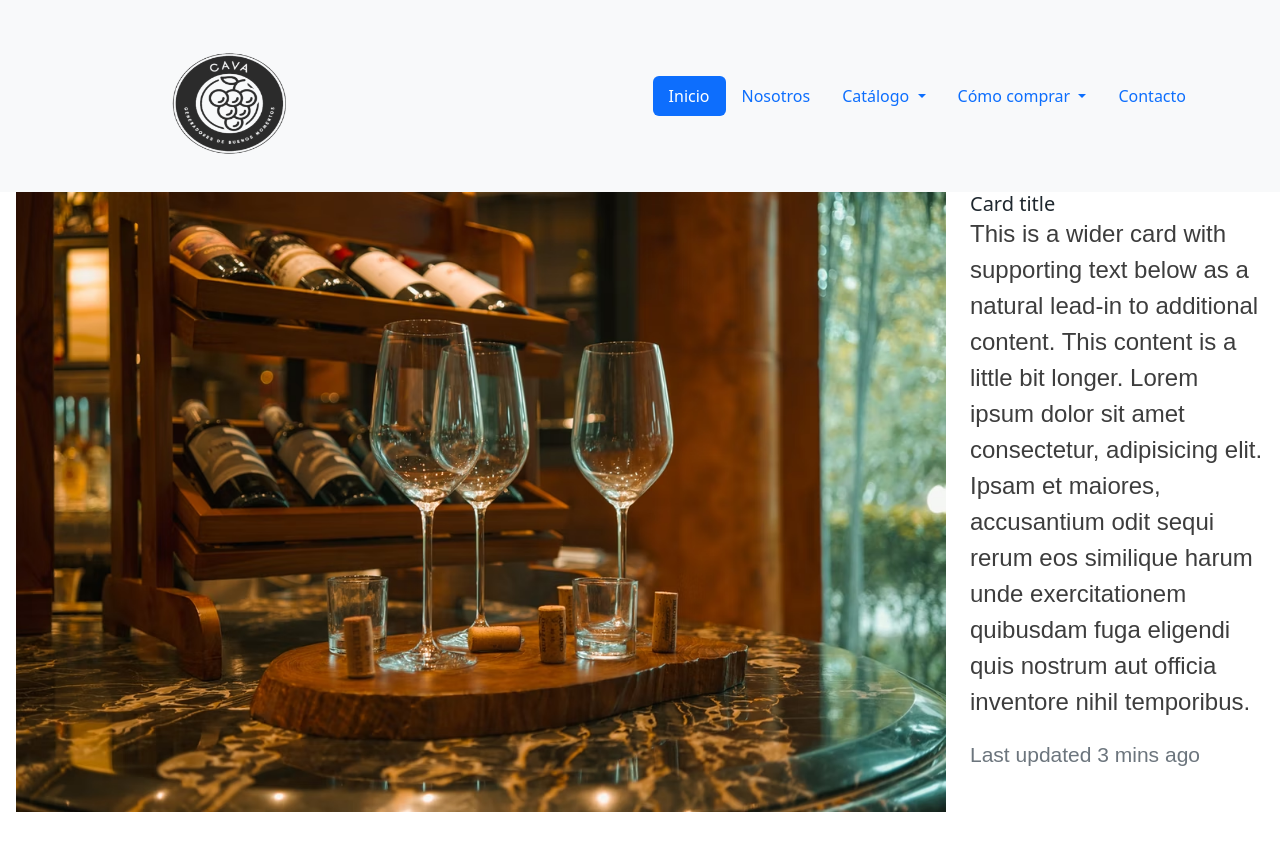
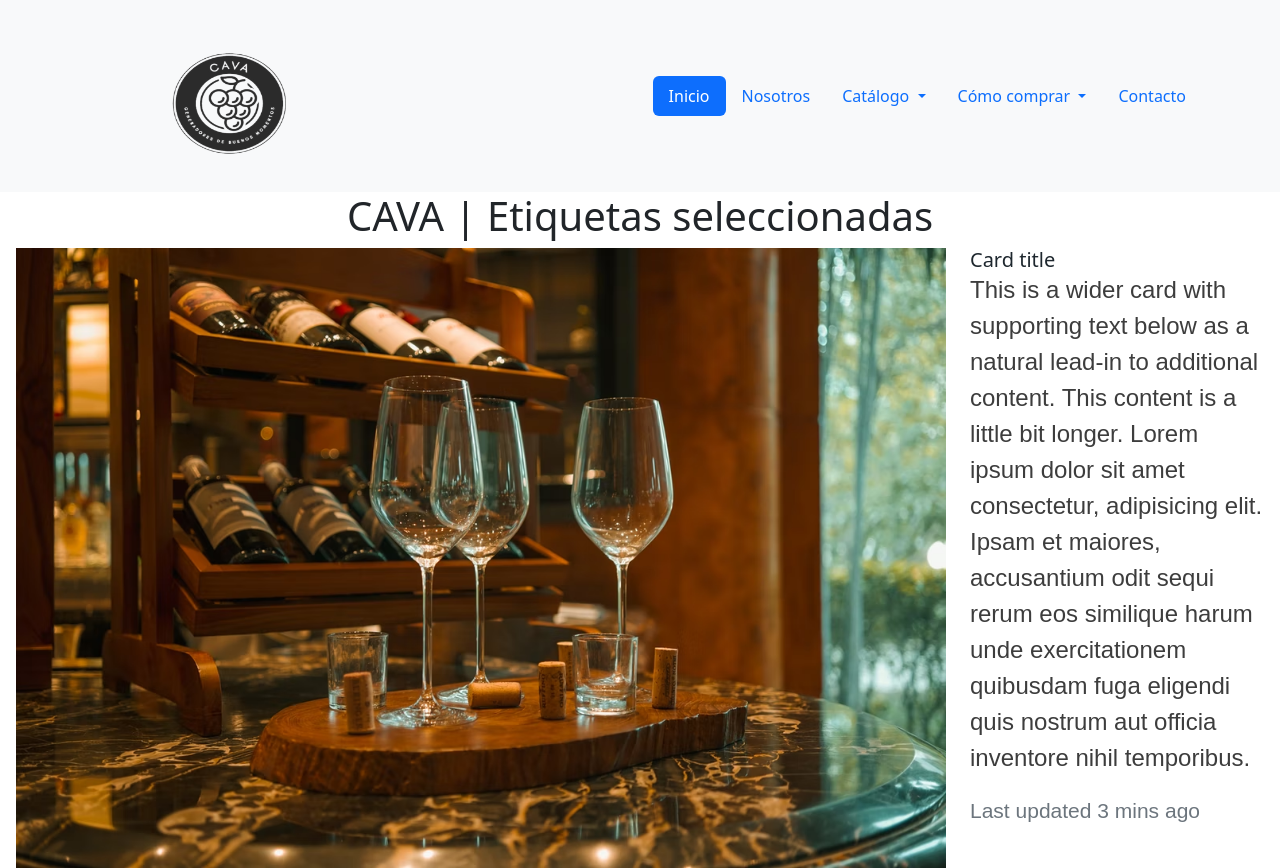
Before and after one commit to xmarzzi/practica, a plain HTML site: page index.html in a window 1280 px wide. Shown: the top 868 px of the page. Drawn offline with nearby package versions, Linux system fonts and the light colour scheme; a web font is replaced by a local one.

Commit message:
trabajando en los SEO

```diff
--- a/index.html
+++ b/index.html
@@ -5,7 +5,7 @@
   <meta http-equiv="X-UA-Compatible" content="IE=edge">
   <meta name="viewport" content="width=device-width, initial-scale=1.0">
   <!-- SEO -->
-  <meta name="description" content="Tienda de vinos. Contamos con una amplia gama de etiquetas seleccionadas para nuestros clientes, podras elegir entre distintas bodegas. Apostamos a los buenos momentos ">
+  <meta name="description" content="Tienda de vinos. Contamos con una amplia gama de etiquetas seleccionadas para nuestros clientes, podrás elegir entre distintas bodegas. Apostamos a los buenos momentos ">
   <meta name="keywords" content="vinos, momentos, bodegas, tienda, compra">
   <title>CAVA | Home</title>
   <!-- CSS -->
@@ -58,7 +58,7 @@
 
       </nav>
     </header>
-
+    <h1>CAVA | Etiquetas seleccionadas</h1>
     <main class="inicio d-flex mx-3 justify-content-around">
 
       <article class="presentacion my-3 text-justify">
--- a/sass/main.scss
+++ b/sass/main.scss
@@ -48,6 +48,10 @@ $estilos-titulos: (
 }
 
 /* A TODAS LAS PÁGINAS DEL SITIO */
+h1{
+    text-align: center;
+    margin: 15px, 0;
+ }
 
 @media (max-width:$mobile){
     .header{
@@ -103,6 +107,8 @@ $estilos-titulos: (
 
 
 /* INICIO */
+
+
 
 .inicio .presentacion{
     max-width: 60%;
```
Also changed, not shown: pages/catalogo.html (+1 -0 lines), pages/contacto.html (+1 -0 lines), pages/nosotros.html (+1 -1 lines), sass/main.css, 1 other file.
